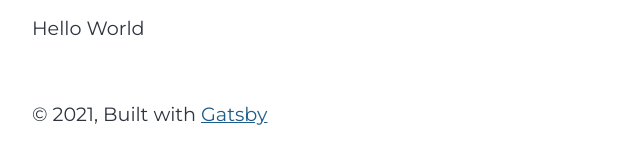
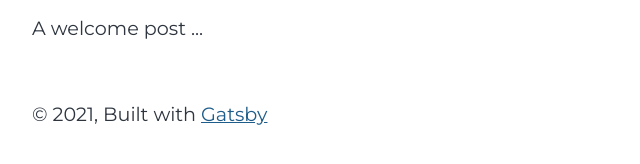
Before and after one commit to dermeck/dermeck.github.io, a Gatsby site: page / in a window 1280 px wide. Shown: the part 370-534 px from the top of the page, 180-820 px from the left. Built offline with nearby package versions, Linux system fonts and the light colour scheme; Gatsby itself is replaced by a stand-in of ours.

Commit message:
add awesome description for hello world post

```diff
--- a/content/blog/hello-world/index.md
+++ b/content/blog/hello-world/index.md
@@ -1,7 +1,7 @@
 ---
 title: Hello World
 date: "2021-05-14"
-description: "Hello World"
+description: "A welcome post ..."
 ---
 Hello World, I am Martin and this is my playground.
 
```
